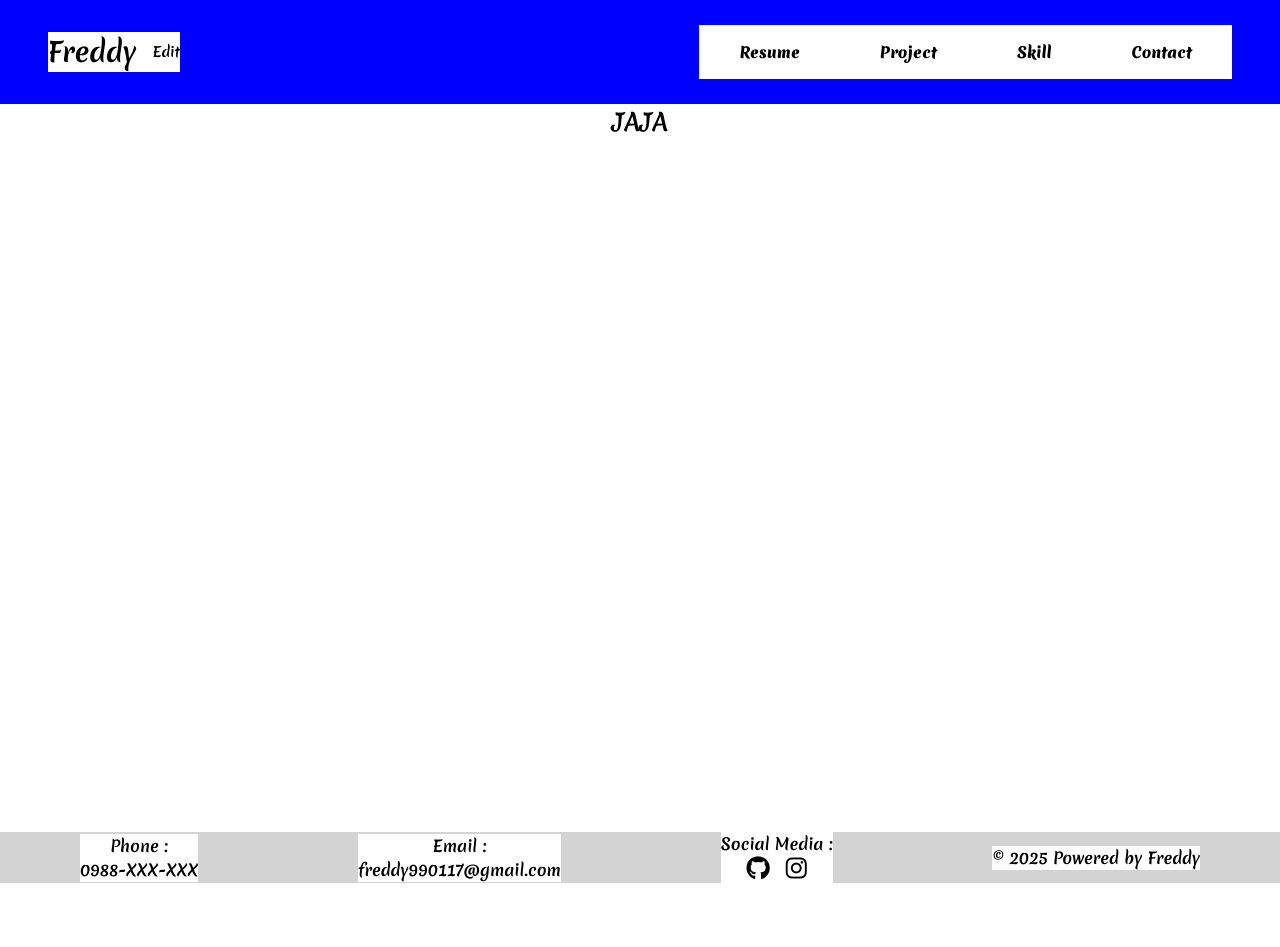
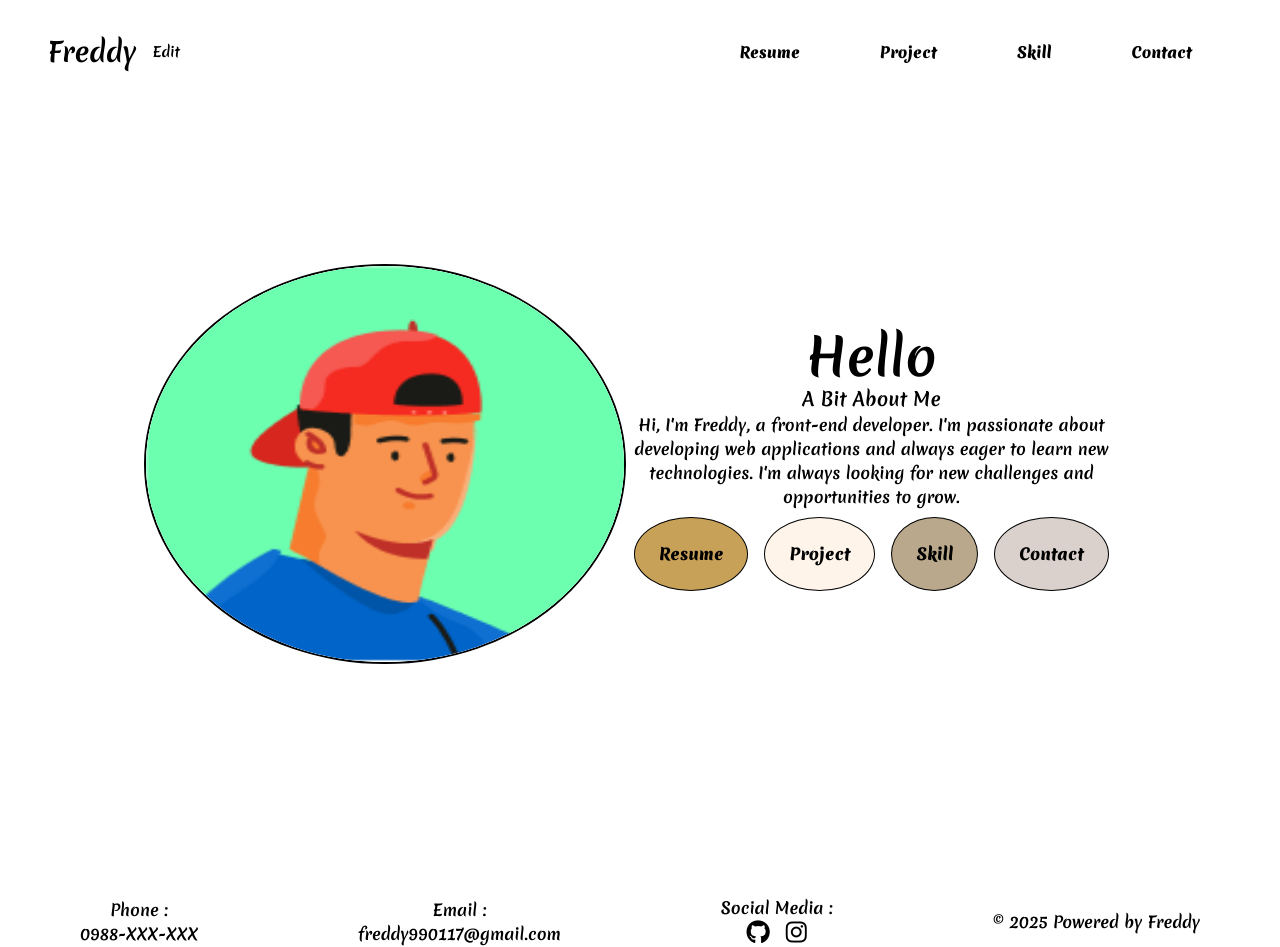
Before and after one commit to freddy990117/Personal-Portfolio-Website, a React (Vite) app: page / in a window 1280 px wide. Before the commit the page ends 883 px from the top, so only its background shows below. Built offline with nearby package versions, Linux system fonts and the light colour scheme; a web font is replaced by a local one.

Commit message:
Finish Homepage

```diff
--- a/Layout.css
+++ b/Layout.css
@@ -10,12 +10,11 @@ body .l-header {
   display: flex;
   align-items: center;
   justify-content: space-between;
-  position: fixed;
+  position: absolute;
   top: 0;
   left: 0;
   width: 100%;
   height: 13vh;
-  background-color: blue;
   z-index: 100;
 }
 body .l-header .title {
@@ -39,7 +38,66 @@ body .l-header .navBar-header .nav-header {
   margin: 1rem;
 }
 body .l-main {
+  margin: 2rem 7rem;
   height: 100vh;
+  background-color: blue;
+  width: 80%;
+}
+body .l-main .main-info {
+  display: flex;
+  align-items: center;
+  justify-content: center;
+  height: 100%;
+}
+body .l-main .main-info .main-picture {
+  flex: 1;
+  border-radius: 100%;
+  border: 2px solid black;
+  width: auto;
+  height: 50%;
+}
+body .l-main .main-info .main-picture img {
+  width: 100%;
+  height: 100%;
+  border-radius: 100%;
+}
+body .l-main .main-info .main-aboutme {
+  flex: 1;
+  width: 80%;
+  height: 70%;
+  display: flex;
+  flex-direction: column;
+  justify-content: center;
+  align-items: center;
+}
+body .l-main .main-info .main-aboutme .navBar-main {
+  width: 100%;
+  display: flex;
+  justify-content: space-around;
+}
+body .l-main .main-info .main-aboutme .navBar-main .nav-main {
+  font-weight: bolder;
+  padding: 1.5rem;
+  margin: 0.5rem;
+  border-radius: 100%;
+  border: 1px solid black;
+  cursor: pointer;
+  transition: all 0.3s ease-in-out;
+}
+body .l-main .main-info .main-aboutme .navBar-main .nav-main[data-index="0"] {
+  background-color: #c7a158;
+}
+body .l-main .main-info .main-aboutme .navBar-main .nav-main[data-index="1"] {
+  background-color: #fff4e9;
+}
+body .l-main .main-info .main-aboutme .navBar-main .nav-main[data-index="2"] {
+  background-color: #b9a88b;
+}
+body .l-main .main-info .main-aboutme .navBar-main .nav-main[data-index="3"] {
+  background-color: #dad1cc;
+}
+body .l-main .main-info .main-aboutme .navBar-main .nav-main:hover {
+  background-color: white;
 }
 body .l-footer {
   position: absolute;
@@ -48,7 +106,6 @@ body .l-footer {
   width: 100%;
 }
 body .l-footer .navBar-footer {
-  background-color: lightgray;
   width: 100%;
   display: flex;
   justify-content: space-around;
@@ -57,4 +114,5 @@ body .l-footer .navBar-footer {
 body .l-footer .navBar-footer .nav-footer .social-icons i {
   font-size: 1.5rem;
   margin: 0 0.5rem;
+  cursor: pointer;
 }/*# sourceMappingURL=Layout.css.map */
--- a/Layout.jsx
+++ b/Layout.jsx
@@ -84,14 +84,43 @@ const Footer = () => {
     </div>
   );
 };
+const Main = () => {
+  const navigate = useNavigate();
 
-const Main = () => {
   return (
     <div className="l-main">
-      <h2>JAJA</h2>
-      <h2>JAJA</h2>
-      <h2>JAJA</h2>
-      <Outlet />
+      <div className="main-info">
+        <div className="main-picture">
+          <img src="./Picture/Picture.png" />
+        </div>
+        <div className="main-aboutme">
+          <div className="info">
+            <h1>Hello</h1>
+            <h3>A Bit About Me</h3>
+            <p>
+              Hi, I'm Freddy, a front-end developer. I'm passionate about
+              developing web applications and always eager to learn new
+              technologies. I'm always looking for new challenges and
+              opportunities to grow.
+            </p>
+          </div>
+
+          <div className="navBar-main">
+            {navs.map((nav, index) => (
+              <div
+                key={index}
+                className="nav-main"
+                // 因為key 的 index 是專門用於識別列表中的每個子項，以優化 React 的渲染性能，但它不會自動轉換為 DOM 的屬性，
+                // 這就是為什麼無法直接用 key 的值來控制樣式。
+                data-index={index}
+                onClick={() => navigate(nav.path)}
+              >
+                {nav.name}
+              </div>
+            ))}
+          </div>
+        </div>
+      </div>
     </div>
   );
 };
--- a/Layout.scss
+++ b/Layout.scss
@@ -12,12 +12,11 @@ body {
     display: flex;
     align-items: center;
     justify-content: space-between;
-    position: fixed;
+    position: absolute;
     top: 0;
     left: 0;
     width: 100%;
     height: 13vh;
-    background-color: blue;
     z-index: 100;
     .title {
       display: flex;
@@ -42,7 +41,73 @@ body {
   }
   // Layout Main 設定
   .l-main {
+    margin: 2rem 7rem;
     height: 100vh;
+    background-color: blue;
+    width: 80%;
+    .main-info {
+      display: flex;
+      align-items: center;
+      justify-content: center;
+      height: 100%;
+      // border: 2px solid black;
+      .main-picture {
+        flex: 1;
+        border-radius: 100%;
+        border: 2px solid black;
+        width: auto;
+        height: 50%;
+        img {
+          width: 100%;
+          height: 100%;
+          border-radius: 100%;
+        }
+      }
+      .main-aboutme {
+        // border: 2px solid black;
+        flex: 1;
+        width: 80%;
+        height: 70%;
+        display: flex;
+        flex-direction: column;
+        justify-content: center;
+        align-items: center;
+        .navBar-main {
+          width: 100%;
+          display: flex;
+          justify-content: space-around;
+          .nav-main {
+            font-weight: bolder;
+            padding: 1.5rem;
+            margin: 0.5rem;
+            border-radius: 100%;
+            border: 1px solid black;
+            cursor: pointer;
+            // 透過 data-index 設定 nav 的顏色
+
+            &[data-index="0"] {
+              background-color: #c7a158;
+            }
+
+            &[data-index="1"] {
+              background-color: #fff4e9;
+            }
+
+            &[data-index="2"] {
+              background-color: #b9a88b;
+            }
+            &[data-index="3"] {
+              background-color: #dad1cc;
+            }
+            transition: all 0.3s ease-in-out;
+
+            &:hover {
+              background-color: white;
+            }
+          }
+        }
+      }
+    }
   }
   // Layout Footer 設定
   .l-footer {
@@ -51,7 +116,7 @@ body {
     height: 0vh;
     width: 100%;
     .navBar-footer {
-      background-color: lightgray;
+      // background-color: lightgray;
       width: 100%;
       display: flex;
       justify-content: space-around;
@@ -59,6 +124,7 @@ body {
       .nav-footer .social-icons i {
         font-size: 1.5rem;
         margin: 0 0.5rem;
+        cursor: pointer;
       }
     }
   }
```
Also changed, not shown: 1 other file (tests, documents, lock files or other folders).
